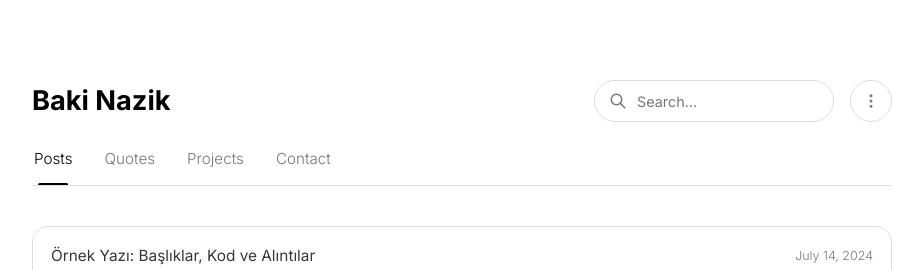
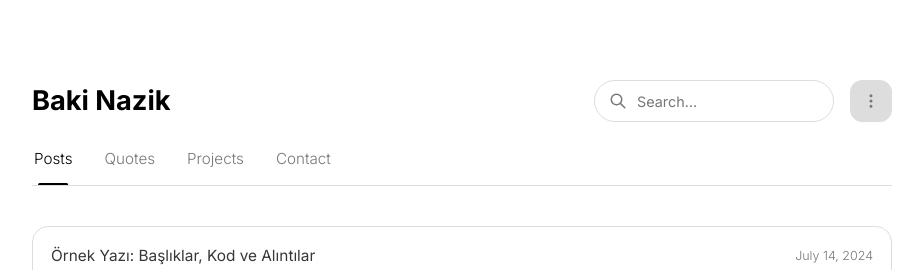
Before and after one commit to bakinazik/bakinazik.github.io, a Jekyll site: the page built from index.html, in a window 1280 px wide. Shown: the top 270 px of the page, without its empty margins (178-1101 px from the left). Built offline with Jekyll 4.4.1, drawn with Linux system fonts in a browser that asks for light colours; a style sheet for code colours, icons or effects is not loaded.

Commit message:
Update repository

```diff
--- a/_includes/style.css
+++ b/_includes/style.css
@@ -1000,11 +1000,11 @@ body.search-overlay-locked {
     height: 42px;
     padding: 0;
     border: 1px solid var(--border);
-  border-radius: 50%;
-  background: transparent;
+    border-radius: 12px;
     color: var(--muted);
     cursor: pointer;
     transition: all 0.2s ease;
+    background: var(--primary);
 }
 
 .settings-menu-trigger:hover {
```
Lines whose indentation alone changed are shown as unchanged.
